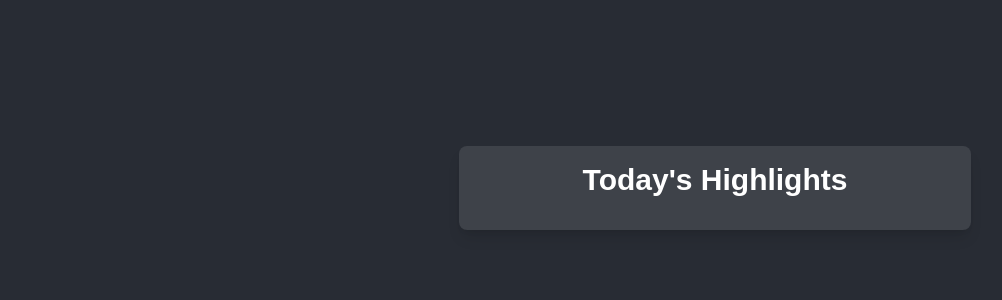
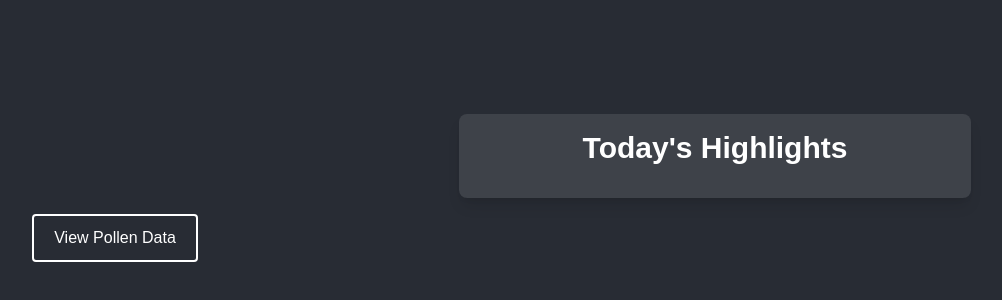
Before and after one commit to varnitsaxena7/weather_App, a React (Vite) app: page / in a window 1280 px wide. Shown: the part 232-532 px from the top of the page, without its empty margins (225-1227 px from the left). Built offline with nearby package versions, Linux system fonts and the light colour scheme; no server answers.

Commit message:
Update App.jsx

```diff
--- a/src/App.jsx
+++ b/src/App.jsx
@@ -88,11 +88,42 @@ const HighlightsContainer = styled.div`
     padding: 12px;
   }
 `;
+const StyledButton = styled.a`
+  display: inline-block;
+  padding: 10px 20px;
+  font-size: 16px;
+  color: #fff;
+  margin-top: 100px;
+  background: #282c34;
+  border: 2px solid #fff;
+  border-radius: 4px;
+  text-decoration: none;
+  cursor: pointer;
+  transition: background-color 0.3s ease;
+
+  &:hover {
+    background-color: #0056b3;
+  }
+
+  @media (max-width: 768px) {
+    padding: 8px 16px;
+    font-size: 14px;
+    margin-top: 50px;
+  }
+
+  @media (max-width: 480px) {
+    padding: 6px 12px;
+    font-size: 12px;
+    margin-top: 25px;
+  }
+`;
+
 
 function App() {
   const [city, setCity] = useState("New Delhi");
   const [weatherData, setWeatherData] = useState(null);
   const [airQualityData, setAirQualityData] = useState(null);
+
   useEffect(() => {
     const apiUrl = `https://api.weatherapi.com/v1/current.json?key=b9c09a397ef041c0ab555715240205&q=${city}&aqi=no`;
 
@@ -131,8 +162,6 @@ function App() {
     fetchAirQualityData();
   }, [city]);
 
-
-
   const getAnimationData = () => {
     if (!weatherData) return null;
     const condition = weatherData.current.condition.text.toLowerCase();
@@ -167,11 +196,12 @@ function App() {
             )}
             {weatherData && <LottieAnimation animationData={getAnimationData()} width={300} height={300} />}
           </div>
+          <StyledButton href="https://pollen-2v1o.onrender.com/" target="_blank" rel="noopener noreferrer">View Pollen Data</StyledButton>
         </LeftColumn>
         <RightColumn>
           <div className="w-full max-w-lg p-4 bg-white bg-opacity-10 rounded-lg shadow-lg">
             <h1 className="text-3xl font-bold mb-4 text-center">Today's Highlights</h1>
-            {weatherData &&airQualityData&& (
+            {weatherData && airQualityData && (
               <div className="grid grid-cols-2 gap-4">
                 <Highlights
                   stats={{
```
